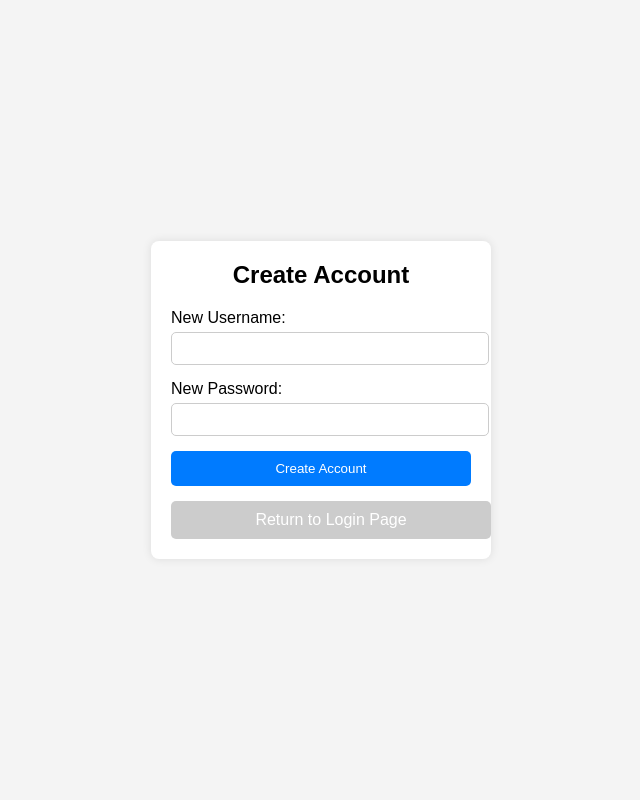
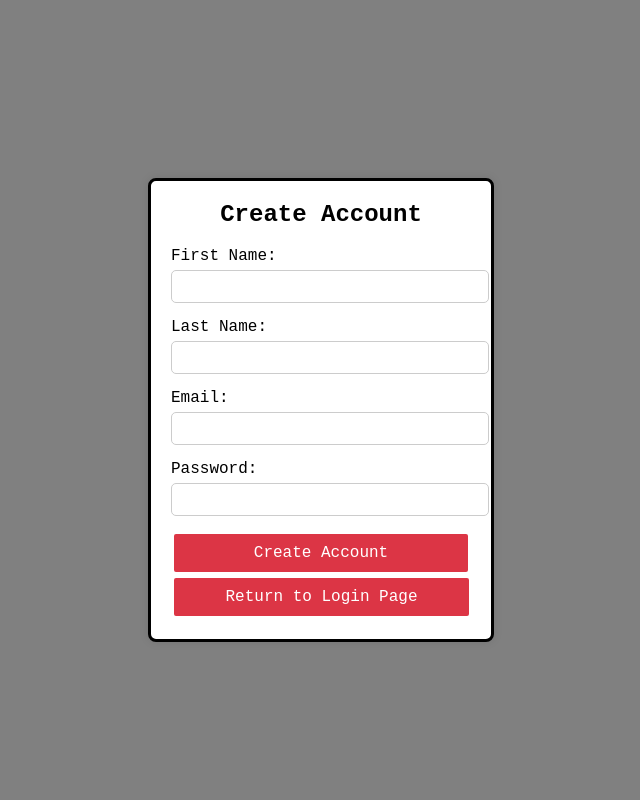
Before and after one commit to FreeBogone/MazeBank, a PHP site: page /dashboard/CreateAccount.php in a window 1280 px wide. Shown: the whole page, without its empty margins (319-959 px from the left). Run offline with PHP 8.4, Linux system fonts and the light colour scheme.

Commit message:
Finished Login page and create account page!

```diff
--- a/dashboard/CreateAccount.php
+++ b/dashboard/CreateAccount.php
@@ -4,21 +4,24 @@
     <title>Create Account</title>
     <style>
         body {
-            font-family: Arial, sans-serif;
-            background-color: #f4f4f4;
+            font-family: 'Courier New', monospace;
+            background-color: gray;
             margin: 0;
             padding: 0;
             display: flex;
             justify-content: center;
             align-items: center;
             height: 100vh;
+            flex-direction: column;
         }
         .login-container {
             background-color: #fff;
             border-radius: 8px;
+            border: solid;
             box-shadow: 0 0 10px rgba(0, 0, 0, 0.1);
             padding: 20px;
             width: 300px;
+            margin-top: 20px;
         }
         h2 {
             margin-top: 0;
@@ -30,44 +33,69 @@
         }
         input[type="text"],
         input[type="password"] {
+            font-family: 'Courier New', monospace;
             width: 100%;
             padding: 8px;
             margin-bottom: 15px;
             border: 1px solid #ccc;
             border-radius: 5px;
         }
-        input[type="submit"] {
-            width: 100%;
+        .button {
+            font-family: 'Courier New', monospace;
+            font-size: 16px;
+            display: inline-block;
+            width: 300px;
             padding: 10px;
-            background-color: #007bff;
-            border: none;
-            color: #fff;
-            border-radius: 5px;
-            cursor: pointer;
-        }
-        input[type="submit"]:hover {
-            background-color: #0056b3;
-        }
-        .error-message {
-            color: red;
-            text-align: center;
-            margin-top: 10px;
-        }
-        .return-button {
-            display: block;
-            width: 100%;
-            padding: 10px;
-            background-color: #ccc;
-            border: none;
+            background-color: #dc3545;
+            border: solid;
             color: #fff;
             border-radius: 5px;
             cursor: pointer;
             text-decoration: none;
             text-align: center;
-            margin-top: 15px;
+            transition: background-color 0.3s;
         }
-        .return-button:hover {
-            background-color: #999;
+        .button:hover {
+            background-color: darkred;
+        }
+        .button2 {
+            font-family: 'Courier New', monospace;
+            font-size: 16px;
+            display: inline-block;
+            width: 275px;
+            padding: 10px;
+            background-color: #dc3545;
+            border: solid;
+            color: #fff;
+            border-radius: 5px;
+            cursor: pointer;
+            text-decoration: none;
+            text-align: center;
+            transition: background-color 0.3s;
+        }
+        .button2:hover {
+            background-color: darkred;
+        }
+        .error-message {
+            font-family: 'Courier New', monospace;
+            color: red;
+            text-align: center;
+            margin-top: 10px;
+        }
+        .title-container {
+            background-color: white;
+            padding: 20px;
+            border: solid;
+            border-radius: 80px;
+            box-shadow: 0 0 10px rgba(0, 0, 0, 0.1);
+            margin-bottom: 20px;
+        }
+        .title {
+            font-family: 'Courier New', monospace;
+            font-size: 32px;
+            color: black;
+            text-align: center;
+            margin: 0;
         }
     </style>
 </head>
@@ -75,14 +103,18 @@
     <div class="login-container">
         <h2>Create Account</h2>
         <form method="post" action="CreateAccount.php">
-            <label for="new_username">New Username:</label>
-            <input type="text" id="new_username" name="new_username">
-            <label for="new_password">New Password:</label>
-            <input type="password" id="new_password" name="new_password">
-            <input type="submit" value="Create Account">
+            <label for="firstname">First Name:</label>
+            <input type="text" id="firstname" name="firstname" required>
+            <label for="lastname">Last Name:</label>
+            <input type="text" id="lastname" name="lastname" required>
+            <label for="email">Email:</label>
+            <input type="text" id="email" name="email" required>
+            <label for="new_password">Password:</label>
+            <input type="password" id="new_password" name="new_password" required>
+            <input type="submit" value="Create Account" class="button">
+        <a href="LoginPage.php" class="button2">Return to Login Page</a>
         </form>
         <?php
-        // PHP code here
         // Establish database connection
         $servername = "localhost";
         $username = "root";
@@ -100,17 +132,20 @@
             $firstname = $_POST['firstname'];
             $lastname = $_POST['lastname'];
             $email = $_POST['email'];
-            $password = password_hash($_POST['password'], PASSWORD_DEFAULT);
+            $password = $_POST['new_password'];
 
-            $sql = "INSERT INTO Users (firstname, lastname, email, password) VALUES ('$firstname', '$lastname', '$email', '$password')";
-            if ($conn->query($sql) === TRUE) {
+            $sql = "INSERT INTO Users (firstname, lastname, email, password) VALUES (?, ?, ?, ?)";
+            $stmt = $conn->prepare($sql);
+            $stmt->bind_param("ssss", $firstname, $lastname, $email, $password);
+            if ($stmt->execute()) {
                 echo "<p style='color:green'>Account created successfully!</p>";
             } else {
                 echo "<p class='error-message'>Error creating account: " . $conn->error . "</p>";
             }
+            $stmt->close();
         }
+        $conn->close();
         ?>
-        <a href="LoginPage.php" class="return-button">Return to Login Page</a>
     </div>
 </body>
 </html>
```
Also changed, not shown: dashboard/LoginPage.php (+62 -17 lines). Lines whose indentation alone changed are shown as unchanged.
